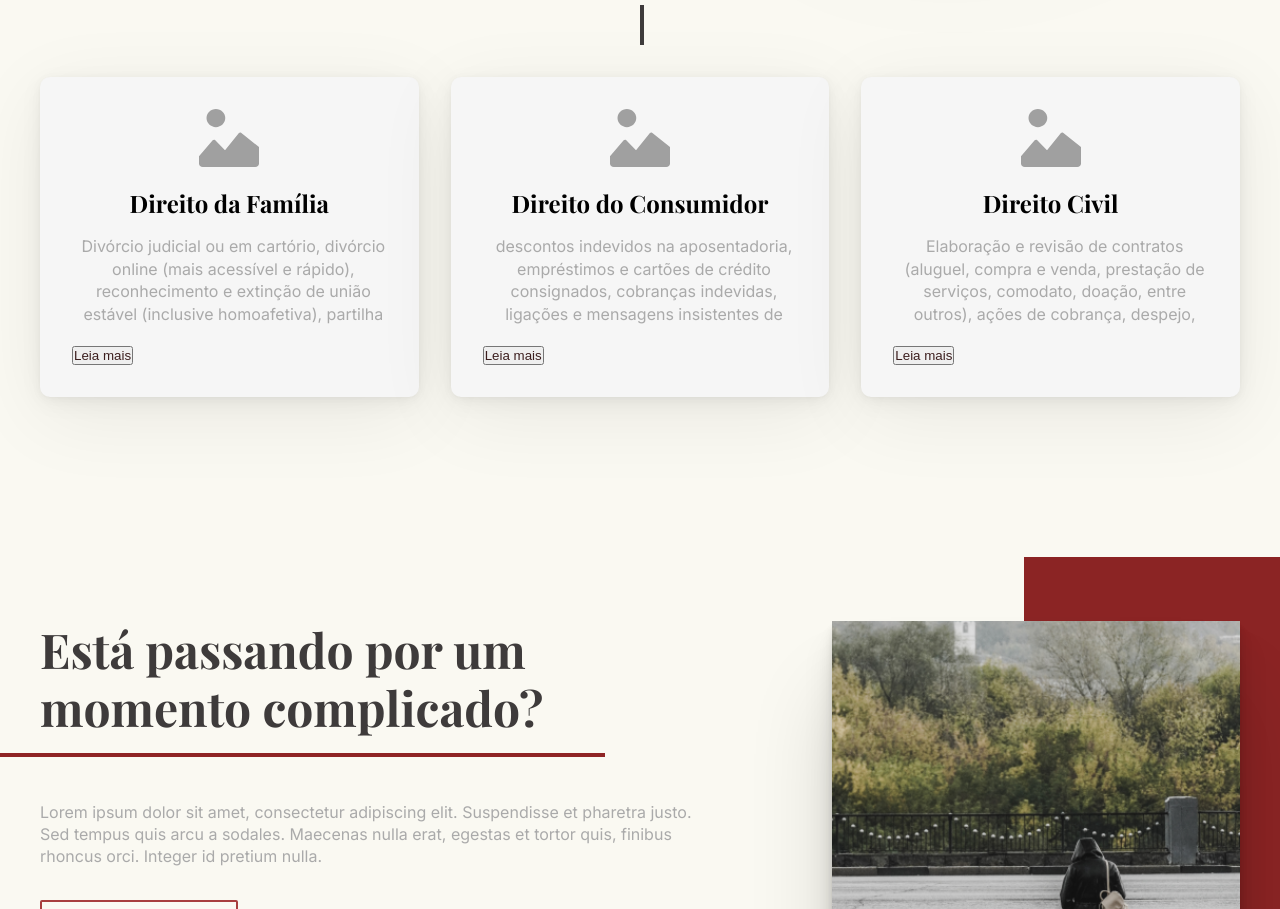
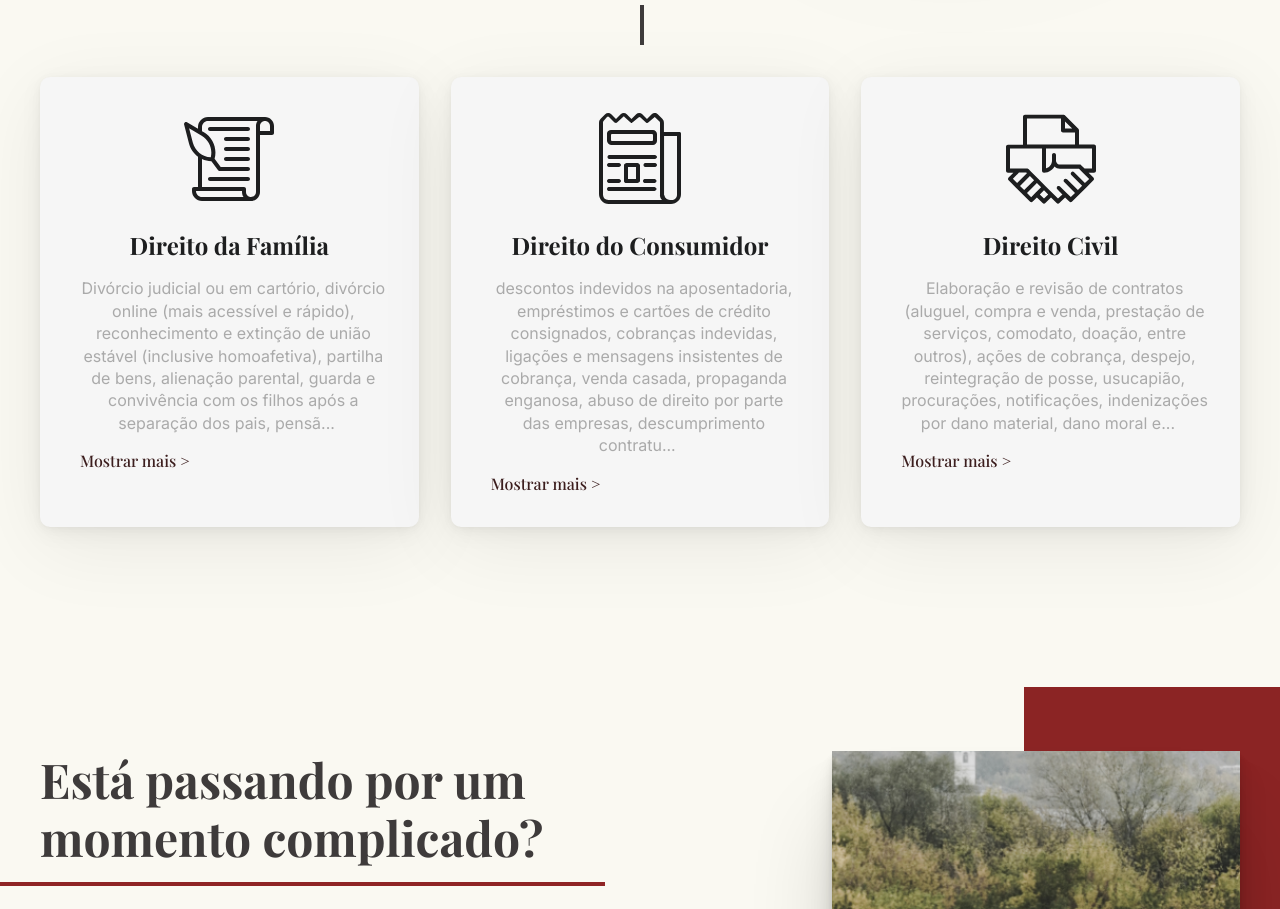
Before and after one commit to combizera/gabiBortoluzzi, a plain HTML site: page index.html in a window 1280 px wide. Shown: the part 794-1703 px from the top of the page. Drawn offline with nearby package versions, Linux system fonts and the light colour scheme.

Commit message:
read-more

```diff
--- a/assets/css/_areas.scss
+++ b/assets/css/_areas.scss
@@ -91,22 +91,22 @@
   }
 }
 
-.txt-more {
-  max-height: 95px;
-  overflow: hidden;
+.morecontent span {
+  display: none;
+}
+.morelink {
+  display: block;
+  text-align: left;
+  color: $red-dark;
+  display: flex;
+  margin-top: $gap2;
   position: relative;
-  transition: max-height 0.4s ease;
+  transition: 0.4s ease;
+
+  &:hover {
+    text-decoration-line: underline;
+    .seta {
+      left: 26%;
+    }
+  }
 }
-
-.overflow {
-  display: none;
-  position: absolute;
-  bottom: 0;
-  left: 0;
-  width: 100%;
-  height: 30px;
-}
-
-.overflow[data-state="visible"] {
-  display: block;
-}
--- a/assets/css/_tipo.scss
+++ b/assets/css/_tipo.scss
@@ -49,6 +49,7 @@ h3 {
 h4 {
   font-size: 1.5rem;
   padding: 1rem 0;
+  color: #1d1e1f;
 }
 
 h5 {
--- a/index.html
+++ b/index.html
@@ -55,22 +55,19 @@
             </div>
             <div class="areas__grid">
                 <div class="areas__item">
-                    <img src="./assets/img/exemplo.svg" alt="">
+                    <img src="./assets/img/icon-2.svg" alt="">
                     <h4>Direito da Família</h4>
-                    <p class="txt-base txt-more">Divórcio judicial ou em cartório, divórcio online (mais acessível e rápido), reconhecimento e extinção de união estável (inclusive homoafetiva), partilha de bens, alienação parental, guarda e convivência com os filhos após a separação dos pais, pensão alimentícia (filhos ou ex-cônjuge), aumento ou diminuição da pensão, pedido de desconto em folha de pagamento, cobrança da pensão não paga pelo devedor (prisão ou penhora de bens), medidas protetivas (Lei Maria da Penha), paternidade socioafetiva (multiparentalidade), investigação de paternidade, mudança de nome ou sobrenome, interdição e curatela, inventários, testamentos, alvará judicial, acordos extrajudiciais, orientações preventivas sobre casamento, regime de bens e demais orientações sobre direito de família.<span class="overflow" data-state="visible" aria-hidden="true"></span></p>
-                    <button class="toggleMore btn-veja-mais" data-state="more">Leia mais</button>
+                    <p class="txt-base more">Divórcio judicial ou em cartório, divórcio online (mais acessível e rápido), reconhecimento e extinção de união estável (inclusive homoafetiva), partilha de bens, alienação parental, guarda e convivência com os filhos após a separação dos pais, pensão alimentícia (filhos ou ex-cônjuge), aumento ou diminuição da pensão, pedido de desconto em folha de pagamento, cobrança da pensão não paga pelo devedor (prisão ou penhora de bens), medidas protetivas (Lei Maria da Penha), paternidade socioafetiva (multiparentalidade), investigação de paternidade, mudança de nome ou sobrenome, interdição e curatela, inventários, testamentos, alvará judicial, acordos extrajudiciais, orientações preventivas sobre casamento, regime de bens e demais orientações sobre direito de família.</p>
                 </div>
                 <div class="areas__item">
-                    <img src="./assets/img/exemplo.svg" alt="">
+                    <img src="./assets/img/icon-1.svg" alt="">
                     <h4>Direito do Consumidor</h4>
-                    <p class="txt-base txt-more">descontos indevidos na aposentadoria, empréstimos e cartões de crédito consignados, cobranças indevidas, ligações e mensagens insistentes de cobrança, venda casada, propaganda enganosa, abuso de direito por parte das empresas, descumprimento contratual, obras entregues fora do prazo, empresas de telefonia e internet com má prestação de serviço ou cobranças indevidas, corte de energia elétrica, produtos entregues com defeito ou diferentes do solicitado, serviços não realizados conforme prometido, danos morais, negativação do nome (SPC/Serasa) indevidamente, divulgação de imagem sem autorização, extravio de bagagens e cancelamento de voos, casos em que o consumidor se sente enganado.<span class="overflow" data-state="visible" aria-hidden="true"></span></p>
-                    <button class="toggleMore btn-veja-mais" data-state="more">Leia mais</button>
+                    <p class="txt-base more">descontos indevidos na aposentadoria, empréstimos e cartões de crédito consignados, cobranças indevidas, ligações e mensagens insistentes de cobrança, venda casada, propaganda enganosa, abuso de direito por parte das empresas, descumprimento contratual, obras entregues fora do prazo, empresas de telefonia e internet com má prestação de serviço ou cobranças indevidas, corte de energia elétrica, produtos entregues com defeito ou diferentes do solicitado, serviços não realizados conforme prometido, danos morais, negativação do nome (SPC/Serasa) indevidamente, divulgação de imagem sem autorização, extravio de bagagens e cancelamento de voos, casos em que o consumidor se sente enganado.</p>
                 </div>
                 <div class="areas__item">
-                    <img src="./assets/img/exemplo.svg" alt="">
+                    <img src="./assets/img/icon-3.svg" alt="">
                     <h4>Direito Civil</h4>
-                    <p class="txt-base txt-more"> Elaboração e revisão de contratos (aluguel, compra e venda, prestação de serviços, comodato, doação, entre outros), ações de cobrança, despejo, reintegração de posse, usucapião, procurações, notificações, indenizações por dano material, dano moral e dano estético, acidentes de trânsito, ressarcimento de valores, acidentes de trabalho com dano permanente (invalidez), juizado especial cível (pequenas causas), ações de condomínio, vaga em creche e outros assuntos de direito civil.<span class="overflow" data-state="visible" aria-hidden="true"></span></p>
-                    <button class="toggleMore btn-veja-mais" data-state="more">Leia mais</button>
+                    <p class="txt-base more"> Elaboração e revisão de contratos (aluguel, compra e venda, prestação de serviços, comodato, doação, entre outros), ações de cobrança, despejo, reintegração de posse, usucapião, procurações, notificações, indenizações por dano material, dano moral e dano estético, acidentes de trânsito, ressarcimento de valores, acidentes de trabalho com dano permanente (invalidez), juizado especial cível (pequenas causas), ações de condomínio, vaga em creche e outros assuntos de direito civil.</p>
                 </div>
             </div>
         </article>
--- a/js/more.js
+++ b/js/more.js
@@ -1,27 +1,41 @@
 // Script Veja Mais
-const txt = document.querySelector(".txt-more");
-const txtInitialHeight = txt.clientHeight;
-const overflow = document.querySelector(".overflow");
-const btnReadMore = document.querySelector(".toggleMore");
+$(document).ready(function () {
+  var showChar = 250;
+  var ellipsestext = "...";
+  var moretext = "Mostrar mais >";
+  var lesstext = "Mostrar menos";
 
-btnReadMore.addEventListener("click", initToggle);
+  $(".more").each(function () {
+    var content = $(this).html();
 
-function initToggle(e) {
-  txt.style.maxHeight =
-    e.target.dataset.state === "more"
-      ? `${txt.scrollHeight}px`
-      : `${txtInitialHeight}px`;
+    if (content.length > showChar) {
+      var c = content.substr(0, showChar);
+      var h = content.substr(showChar, content.length - showChar);
 
-  e.target.setAttribute(
-    "data-state",
-    e.target.dataset.state === "more" ? "less" : "more"
-  );
+      var html =
+        c +
+        '<span class="moreellipses">' +
+        ellipsestext +
+        '&nbsp;</span><span class="morecontent"><span>' +
+        h +
+        '</span>&nbsp;&nbsp;<a href="" class="morelink">' +
+        moretext +
+        "</a></span>";
 
-  e.taget.innerHTML =
-    e.target.datast.state === "more" ? "Show more" : "Show Less";
+      $(this).html(html);
+    }
+  });
 
-  overflow.setAttribute(
-    "data-state",
-    e.target.dataset.state === "more" ? "visible" : "hidden"
-  );
-}
+  $(".morelink").click(function () {
+    if ($(this).hasClass("less")) {
+      $(this).removeClass("less");
+      $(this).html(moretext);
+    } else {
+      $(this).addClass("less");
+      $(this).html(lesstext);
+    }
+    $(this).parent().prev().toggle();
+    $(this).prev().toggle();
+    return false;
+  });
+});
```
Also changed, not shown: assets/css/style.css, assets/img/icon-1.svg (added), assets/img/icon-2.svg (added), assets/img/icon-3.svg (added), 1 other file.
